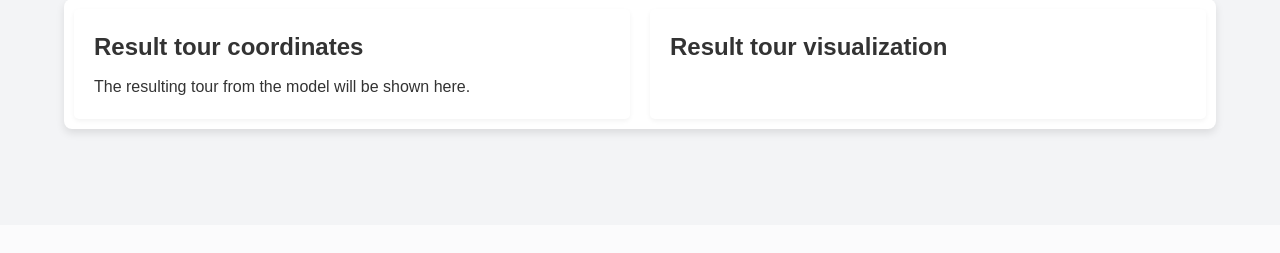
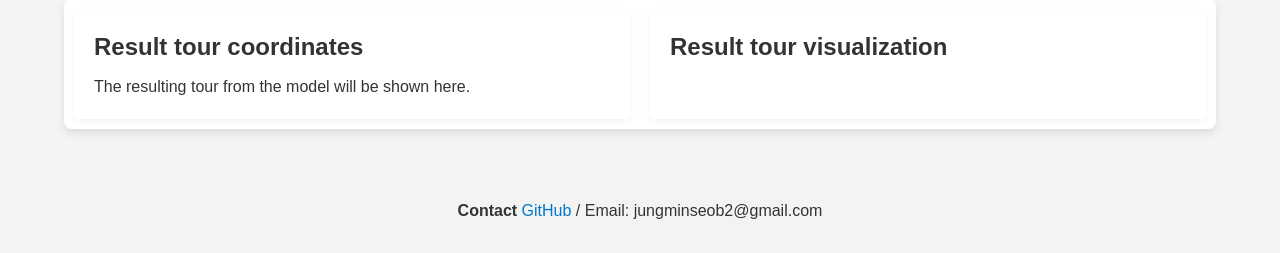
Before and after one commit to cm8908/Pathage, a Flask app: page / in a window 1280 px wide. Shown: the part 575-828 px from the top of the page. Before the commit the page ends 712 px from the top, so only its background shows below. Run offline with Flask 3, Linux system fonts and the light colour scheme; parts of the project's set-up code (start-up, migrations or seed data) failed here and were passed over; some libraries are stand-ins or nearby versions.

Commit message:
[add] footer

```diff
--- a/static/css/index.css
+++ b/static/css/index.css
@@ -175,3 +175,24 @@ button:hover {
     visibility: visible;
     opacity: 1;
 }
+
+footer {
+    background-color: #f3f3f3; /* 푸터의 배경색 */
+    color: #333; /* 텍스트 색상 */
+    text-align: center; /* 텍스트를 중앙 정렬 */
+    padding: 20px 0; /* 상하 패딩 설정 */
+    margin-top: 40px; /* 푸터 위의 여백 */
+}
+
+footer p {
+    margin: 10px 0; /* 문단 간격 */
+}
+
+footer a {
+    color: #0077cc; /* 링크 색상 */
+    text-decoration: none; /* 밑줄 제거 */
+}
+
+footer a:hover {
+    text-decoration: underline; /* 링크에 마우스를 올렸을 때 밑줄 표시 */
+}
--- a/templates/index.html
+++ b/templates/index.html
@@ -97,4 +97,11 @@
 </div>
 </body>
 
+<footer>
+    <p>
+        <b>Contact </b>
+        <a href="https://github.com/cm8908/Pathage">GitHub</a> /
+        Email: jungminseob2@gmail.com
+    </p>
+</footer>
 </html>
```
